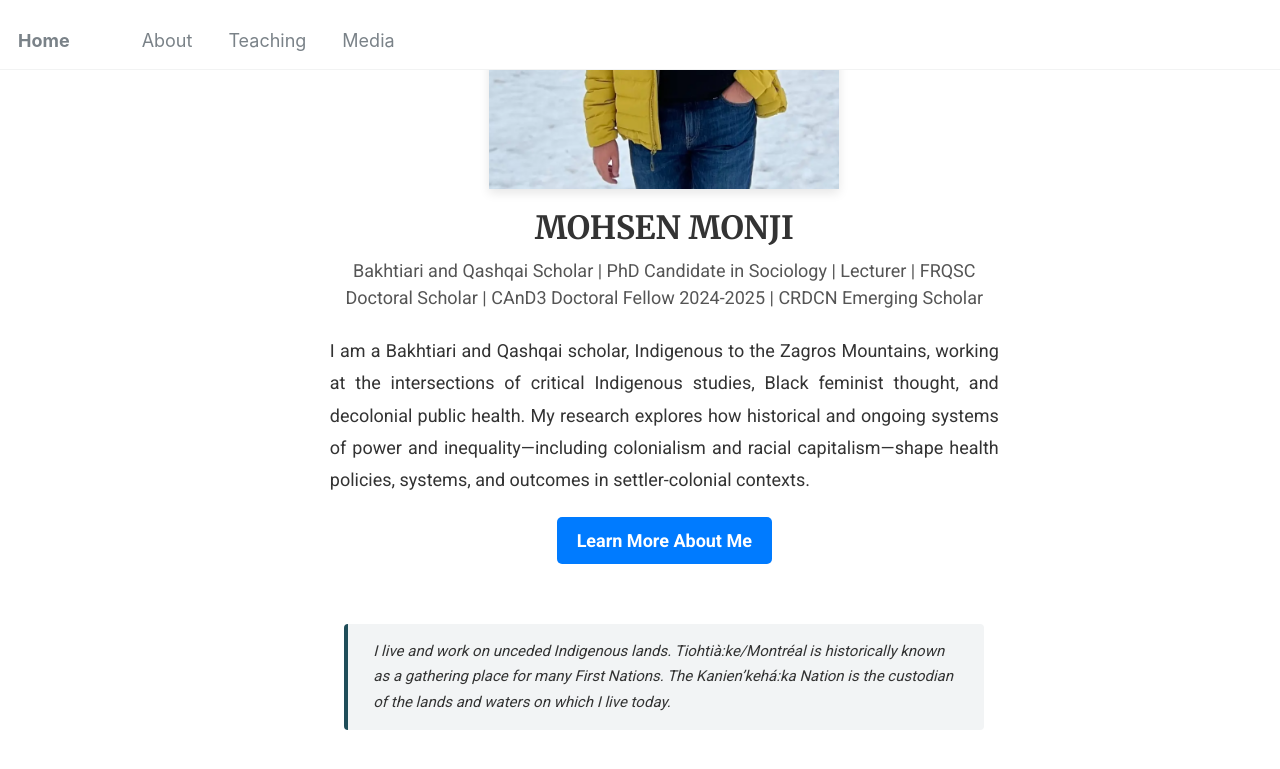
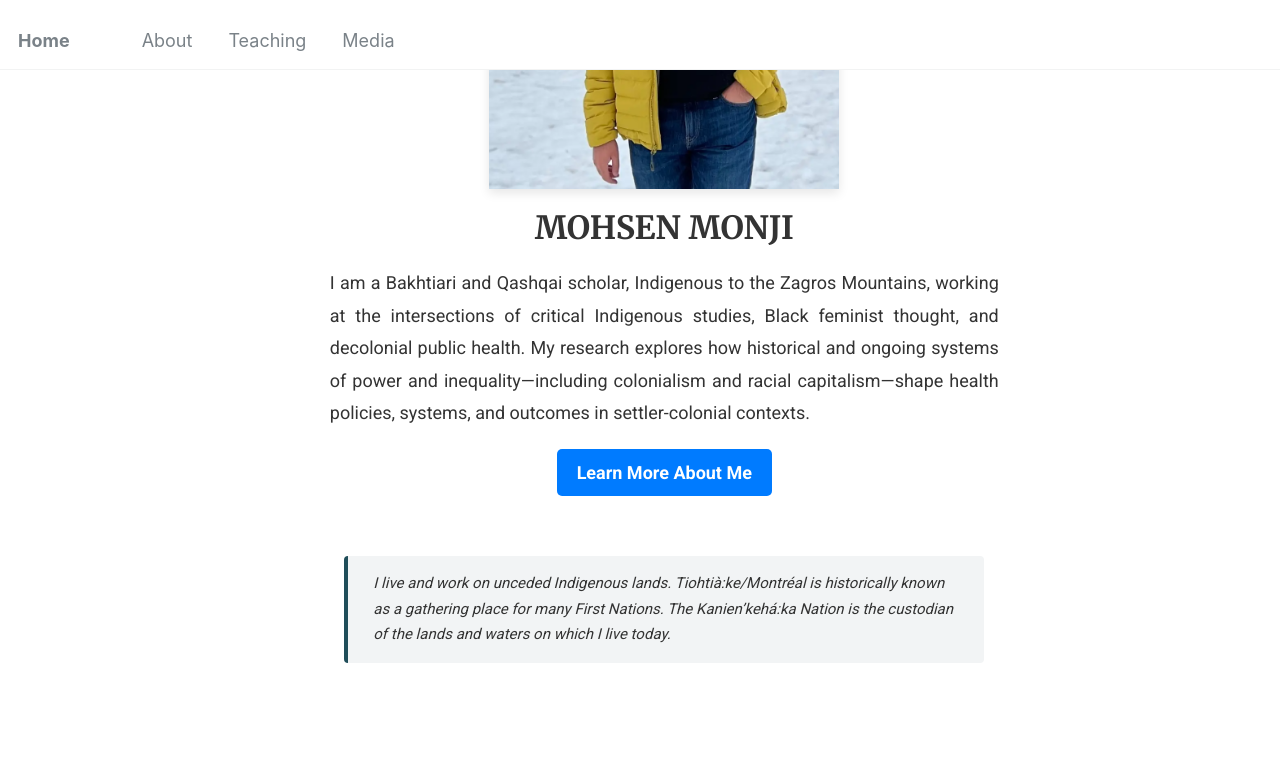
Before and after one commit to Mohsnmonji/mohsnmonji.github.io, a Jekyll site: the page built from _pages/front.md, in a window 1280 px wide and 900 px high, scrolled down 378 px. Shown: the top 769 px of the window. Built offline with Jekyll 4.4.1, drawn with Linux system fonts in a browser that asks for light colours.

Commit message:
Update front.md

```diff
--- a/_pages/front.md
+++ b/_pages/front.md
@@ -21,10 +21,6 @@ hide_avatar: true
   <!-- Name -->
   <h1 style="color:#333; font-size:32px; margin-bottom:10px;">MOHSEN MONJI</h1>
 
-  <!-- Subtitle -->
-  <p style="font-size: 18px; margin-top: 5px; color: #555;">
-    Bakhtiari and Qashqai Scholar | PhD Candidate in Sociology | Lecturer | FRQSC Doctoral Scholar | CAnD3 Doctoral Fellow 2024-2025 | CRDCN Emerging Scholar
-  </p>
 
   <!-- Description -->
   <p style="font-size:18px; color:#333; text-align:justify; line-height:1.8; margin:20px 0;">
```
